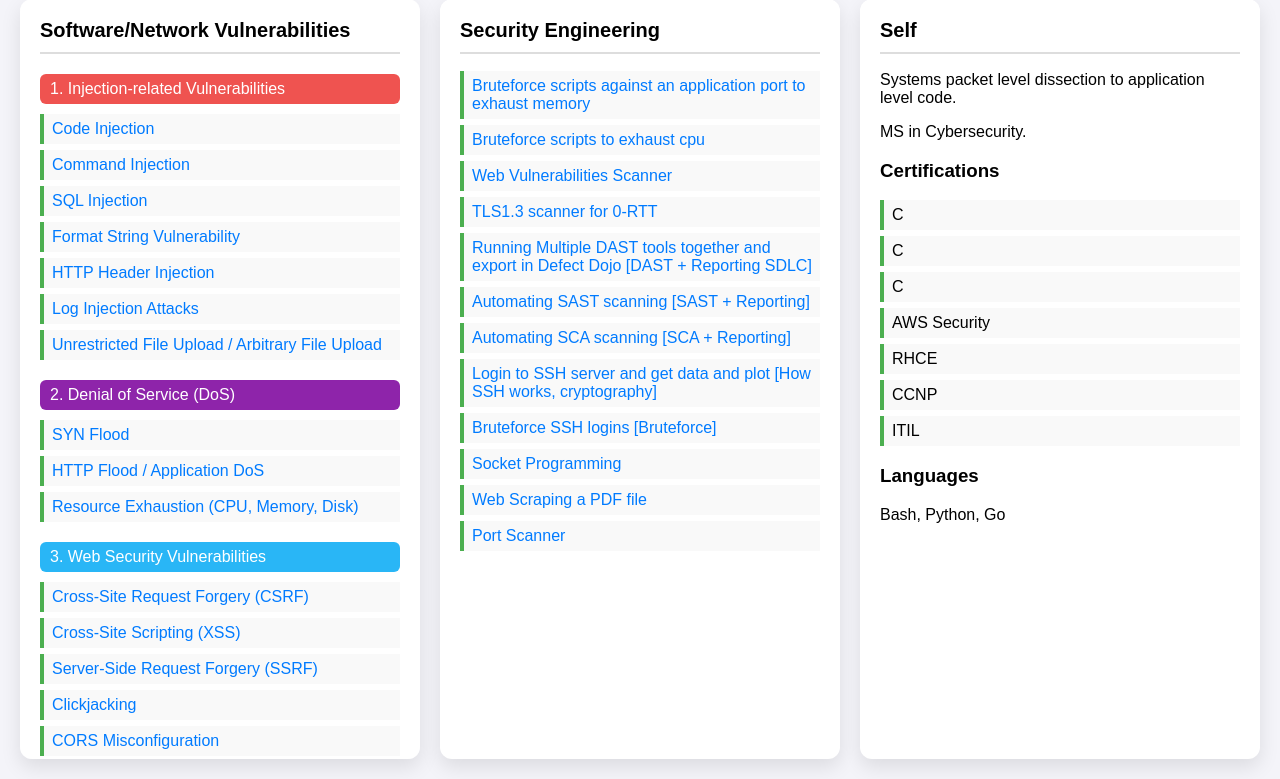
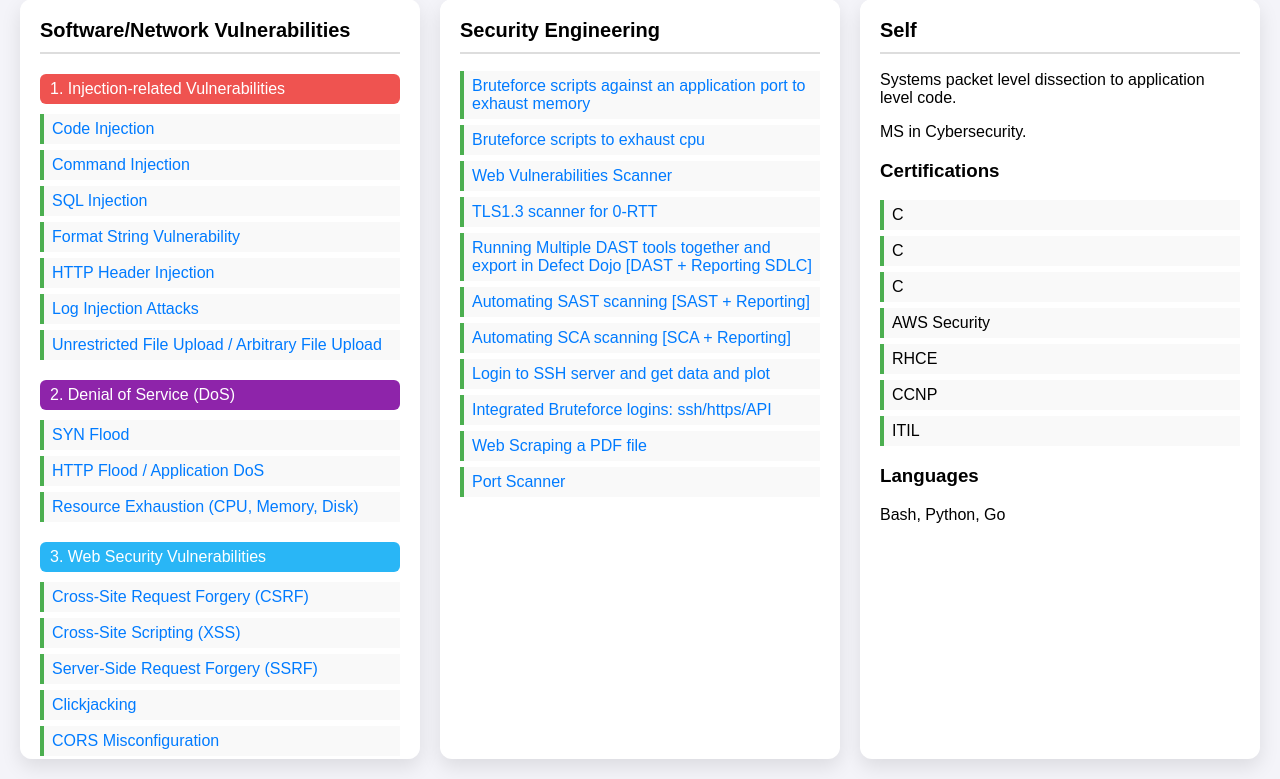
Before and after one commit to dpex77/website, a plain HTML site: page index.html in a window 1280 px wide. Shown: the part 99-878 px from the top of the page. Drawn offline with Linux system fonts and the light colour scheme.

Commit message:
Update index.html

```diff
--- a/index.html
+++ b/index.html
@@ -190,9 +190,8 @@
     <li><a href="dast-defectdojo.html">Running Multiple DAST tools together and export in Defect Dojo [DAST + Reporting SDLC]</a></li>
     <li><a href="sast-automation.html">Automating SAST scanning [SAST + Reporting]</a></li>
     <li><a href="sca-automation.html">Automating SCA scanning [SCA + Reporting]</a></li>
-    <li><a href="ssh-plot.html">Login to SSH server and get data and plot [How SSH works, cryptography]</a></li>
-    <li><a href="ssh-bruteforce.html">Bruteforce SSH logins [Bruteforce]</a></li>
-    <li><a href="socket-programming.html">Socket Programming</a></li>
+    <li><a href="ssh-plot.html">Login to SSH server and get data and plot</a></li>
+    <li><a href="ssh-bruteforce.html">Integrated Bruteforce logins: ssh/https/API </a></li>
     <li><a href="pdf-scraper.html">Web Scraping a PDF file </a></li>
     <li><a href="port-scanner.html">Port Scanner</a></li>
   </ul>
```
